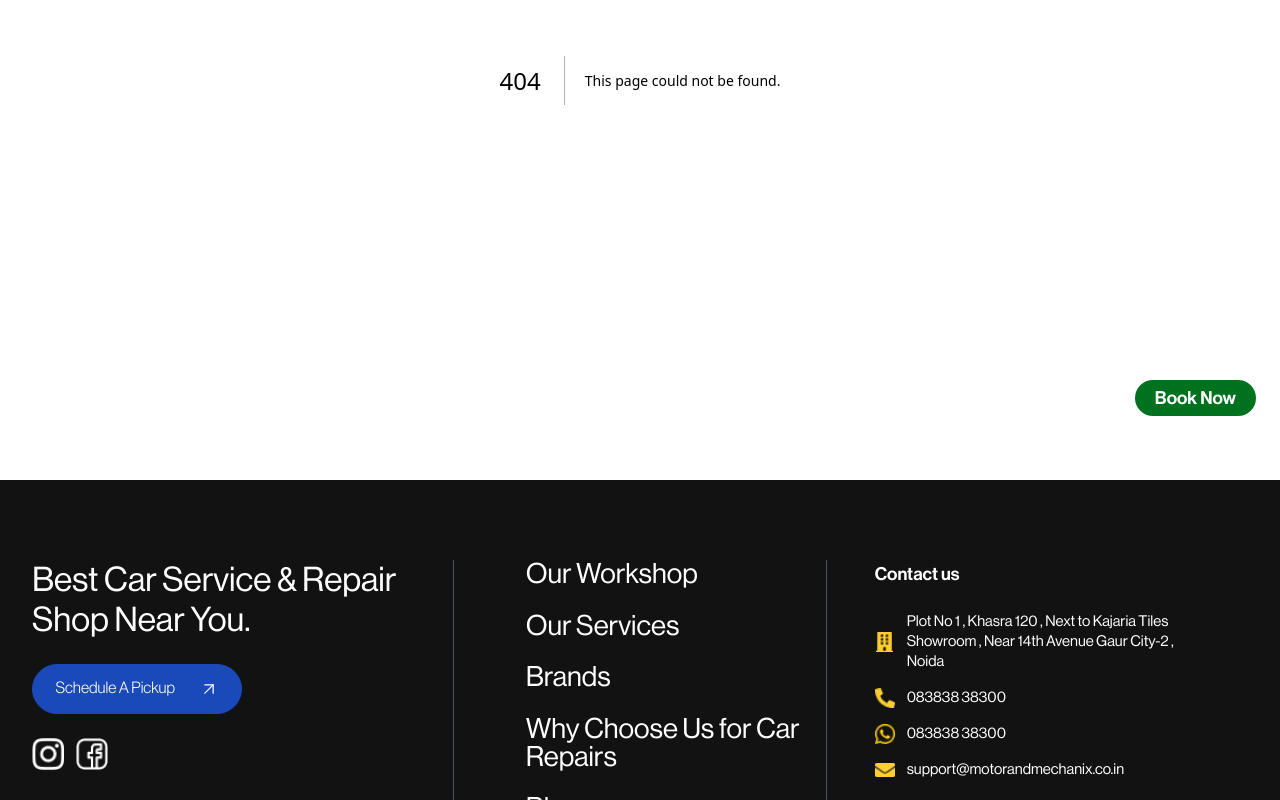
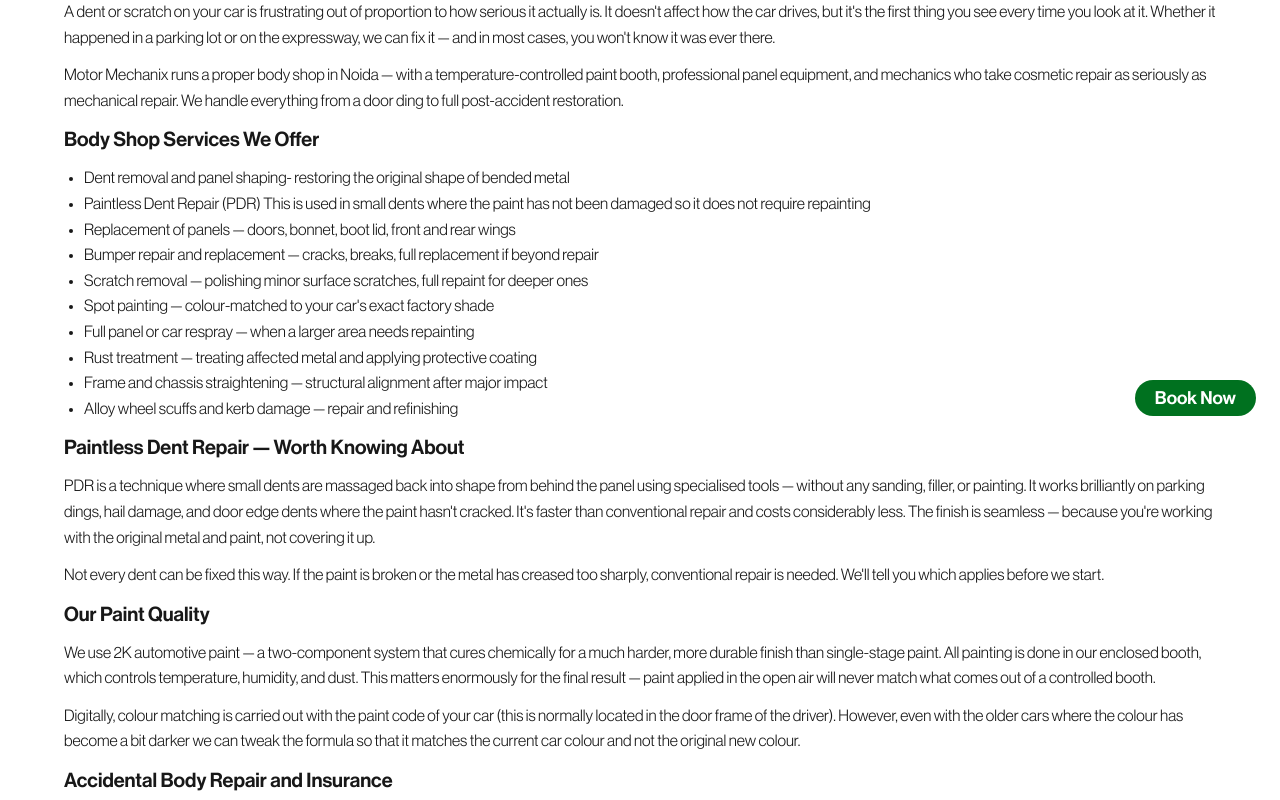
Before and after one commit to vishnut2003/motorandmechanix, a Next.js app: page /body-shop-in-noida in a window 1280 px wide. Before the commit this address had no page. Shown: the part 320-1120 px from the top of the page. Built offline with nearby package versions, Linux system fonts and the light colour scheme.

Commit message:
Completed Page No. 12 - Slug: /body-shop-in-noida;

```diff
--- /dev/null
+++ b/src/app/(public)/(seo-pages)/body-shop-in-noida/page.tsx
@@ -0,0 +1,102 @@
+import { Metadata } from "next"
+import CustomLayoutForSeoPages from "../custom-layout"
+import featuredImage from "../car-repair-in-noida/assets/featured-image.jpg";
+
+export const metadata: Metadata = {
+    title: "Car Body Shop in Noida | Dent, Paint & Panel Repair — Motor Mechanix",
+    description: "Dent removal, panel replacement & professional car painting in Noida. Accidental & cosmetic repairs. Insurance approved. Motor Mechanix.",
+    alternates: {
+        canonical: "/body-shop-in-noida",
+    },
+}
+
+const BodyShopInNoidaPage = () => {
+  return (
+    <CustomLayoutForSeoPages
+        pageContent={{
+            featuredImage,
+            body: {
+                h1: "Car Body Shop in Noida — Dents, Paint, and Panel Work Done Right",
+                contents: [
+                    {
+                        type: "p",
+                        content: (<>A dent or scratch on your car is frustrating out of proportion to how serious it actually is. It doesn't affect how the car drives, but it's the first thing you see every time you look at it. Whether it happened in a parking lot or on the expressway, we can fix it — and in most cases, you won't know it was ever there.</>),
+                    },
+                    {
+                        type: "p",
+                        content: (<>Motor Mechanix runs a proper body shop in Noida — with a temperature-controlled paint booth, professional panel equipment, and mechanics who take cosmetic repair as seriously as mechanical repair. We handle everything from a door ding to full post-accident restoration.</>)
+                    },
+                    {
+                        type: "h2",
+                        content: "Body Shop Services We Offer",
+                    },
+                    {
+                        type: "ul",
+                        content: [
+                            (<>Dent removal and panel shaping- restoring the original shape of bended metal</>),
+                            (<>Paintless Dent Repair (PDR) This is used in small dents where the paint has not been damaged so it does not require repainting</>),
+                            (<>Replacement of panels — doors, bonnet, boot lid, front and rear wings</>),
+                            (<>Bumper repair and replacement — cracks, breaks, full replacement if beyond repair</>),
+                            (<>Scratch removal — polishing minor surface scratches, full repaint for deeper ones</>),
+                            (<>Spot painting — colour-matched to your car's exact factory shade</>),
+                            (<>Full panel or car respray — when a larger area needs repainting</>),
+                            (<>Rust treatment — treating affected metal and applying protective coating</>),
+                            (<>Frame and chassis straightening — structural alignment after major impact</>),
+                            (<>Alloy wheel scuffs and kerb damage — repair and refinishing</>),
+                        ]
+                    },
+                    {
+                        type: "h2",
+                        content: "Paintless Dent Repair — Worth Knowing About"
+                    },
+                    {
+                        type: "p",
+                        content: (<>PDR is a technique where small dents are massaged back into shape from behind the panel using specialised tools — without any sanding, filler, or painting. It works brilliantly on parking dings, hail damage, and door edge dents where the paint hasn't cracked. It's faster than conventional repair and costs considerably less. The finish is seamless — because you're working with the original metal and paint, not covering it up.</>)
+                    },
+                    {
+                        type: "p",
+                        content: (<>Not every dent can be fixed this way. If the paint is broken or the metal has creased too sharply, conventional repair is needed. We'll tell you which applies before we start.</>)
+                    },
+                    {
+                        type: "h2",
+                        content: "Our Paint Quality",
+                    },
+                    {
+                        type: "p",
+                        content: (<>We use 2K automotive paint — a two-component system that cures chemically for a much harder, more durable finish than single-stage paint. All painting is done in our enclosed booth, which controls temperature, humidity, and dust. This matters enormously for the final result — paint applied in the open air will never match what comes out of a controlled booth.</>),
+                    },
+                    {
+                        type: "p",
+                        content: (<>Digitally, colour matching is carried out with the paint code of your car (this is normally located in the door frame of the driver). However, even with the older cars where the colour has become a bit darker we can tweak the formula so that it matches the current car colour and not the original new colour.</>),
+                    },
+                    {
+                        type: "h2",
+                        content: "Accidental Body Repair and Insurance",
+                    },
+                    {
+                        type: "p",
+                        content: (<>Most accident-related body repairs are claimable under comprehensive insurance. Motor Mechanix is empanelled with major insurers, so we can process your claim cashlessly — meaning the insurer pays us directly and you handle only the deductible or depreciation portion, if any. We handle the insurance coordination, the surveyor visit, and all the documentation.</>)
+                    },
+                    {
+                        type: "h2",
+                        content: "What to Expect From the Process"
+                    },
+                    {
+                        type: "ul",
+                        content: [
+                            (<>Written estimate before any work begins — you approve it</>),
+                            (<>Damaged panels removed and repaired or replaced</>),
+                            (<>Multiple-stage paint process: primer coat, base colour, clear protective coat</>),
+                            (<>Each coat properly cured before the next is applied</>),
+                            (<>Final inspection under controlled lighting to check for any variation</>),
+                            (<>Car washed and interior cleaned before handover</>),
+                        ]
+                    },
+                ]
+            }
+        }}
+    />
+  )
+}
+
+export default BodyShopInNoidaPage
```
